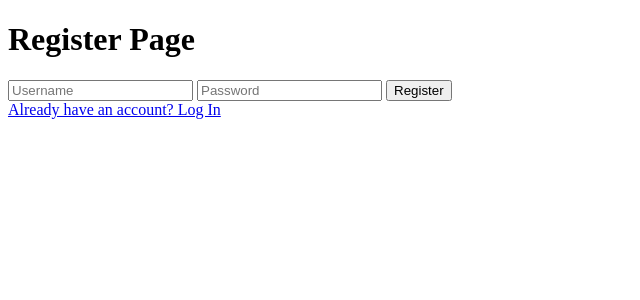
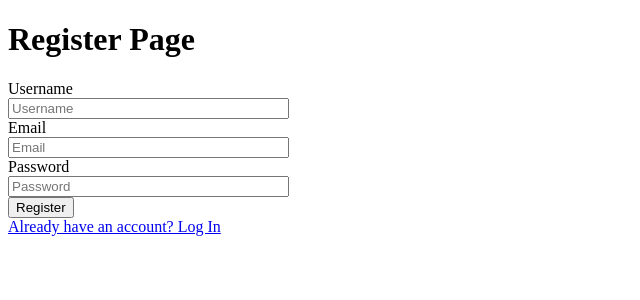
Before and after one commit to ShadowAly/2fast2quick, a Flask app: page /register in a window 1280 px wide. Shown: the top 300 px of the page, without its empty margins (0-640 px from the left). Run offline with Flask 2, Linux system fonts and the light colour scheme.

Commit message:
added mail to sign up and added mail or username to log in

```diff
--- a/main.py
+++ b/main.py
@@ -2,7 +2,7 @@ from flask import Flask, render_template, url_for, redirect, flash
 from flask_login import UserMixin, login_user, LoginManager, login_required, logout_user, current_user
 from flask_wtf import FlaskForm
 from wtforms import StringField, PasswordField, SubmitField
-from wtforms.validators import InputRequired, Length, ValidationError
+from wtforms.validators import InputRequired, Length, ValidationError, Email
 from flask_bcrypt import Bcrypt
 from tinydb import TinyDB, Query
 import os
@@ -20,22 +20,27 @@ login_manager.init_app(app)
 login_manager.login_view = 'login'
 
 class UserClass(UserMixin):
-    def __init__(self, user_id, username, password):
+    def __init__(self, user_id, username, email, password):
         self.id = user_id
         self.username = username
+        self.email = email
         self.password = password
 
 @login_manager.user_loader
 def load_user(user_id):
-    User = Query()
     user_data = users_table.get(doc_id=int(user_id))
     if user_data:
-        return UserClass(user_data.doc_id, user_data['username'], user_data['password'])
+        return UserClass(user_data.doc_id, user_data['username'],
+                        user_data['email'], user_data['password'])
     return None
 
 class RegisterForm(FlaskForm):
-    username = StringField(validators=[InputRequired(), Length(min=4, max=20)], render_kw={"placeholder": "Username"})
-    password = PasswordField(validators=[InputRequired(), Length(min=8, max=20)], render_kw={"placeholder": "Password"})
+    username = StringField(validators=[InputRequired(), Length(min=4, max=20)],
+                         render_kw={"placeholder": "Username"})
+    email = StringField(validators=[InputRequired(), Email()],
+                      render_kw={"placeholder": "Email"})
+    password = PasswordField(validators=[InputRequired(), Length(min=8, max=20)],
+                           render_kw={"placeholder": "Password"})
     submit = SubmitField('Register')
 
     def validate_username(self, username):
@@ -43,9 +48,16 @@ class RegisterForm(FlaskForm):
         if users_table.contains(User.username == username.data):
             raise ValidationError('Username already exists')
 
+    def validate_email(self, email):
+        User = Query()
+        if users_table.contains(User.email == email.data):
+            raise ValidationError('Email already registered')
+
 class LoginForm(FlaskForm):
-    username = StringField(validators=[InputRequired(), Length(min=4, max=20)], render_kw={"placeholder": "Username"})
-    password = PasswordField(validators=[InputRequired(), Length(min=8, max=20)], render_kw={"placeholder": "Password"})
+    login_identifier = StringField(validators=[InputRequired()],
+                                 render_kw={"placeholder": "Email or Username"})
+    password = PasswordField(validators=[InputRequired(), Length(min=8, max=20)],
+                           render_kw={"placeholder": "Password"})
     submit = SubmitField('Login')
 
 @app.route('/')
@@ -57,18 +69,24 @@ def login():
     form = LoginForm()
     if form.validate_on_submit():
         User = Query()
-        user_data = users_table.get(User.username == form.username.data)
+        user_data = users_table.get(User.email == form.login_identifier.data)
+        if not user_data:
+            user_data = users_table.get(User.username == form.login_identifier.data)
+
         if user_data and bcrypt.check_password_hash(user_data['password'], form.password.data):
-            user = UserClass(user_data.doc_id, user_data['username'], user_data['password'])
+            user = UserClass(user_data.doc_id, user_data['username'],
+                           user_data['email'], user_data['password'])
             login_user(user)
             return redirect(url_for('dashboard'))
-        flash('Invalid username or password')
+        flash('Invalid login credentials')
     return render_template('login.html', form=form)
 
 @app.route('/dashboard')
 @login_required
 def dashboard():
-    return render_template('dashboard.html', username=current_user.username)
+    return render_template('dashboard.html',
+                         username=current_user.username,
+                         email=current_user.email)
 
 @app.route('/logout')
 @login_required
@@ -83,9 +101,10 @@ def register():
         hashed_password = bcrypt.generate_password_hash(form.password.data).decode('utf-8')
         user_id = users_table.insert({
             'username': form.username.data,
+            'email': form.email.data,
             'password': hashed_password
         })
-        user = UserClass(user_id, form.username.data, hashed_password)
+        user = UserClass(user_id, form.username.data, form.email.data, hashed_password)
         login_user(user)
         return redirect(url_for('dashboard'))
     return render_template('register.html', form=form)
--- a/templates/register.html
+++ b/templates/register.html
@@ -1,24 +1,56 @@
 <!DOCTYPE html>
 <html lang="en">
-
 <head>
     <meta charset="UTF-8">
     <meta http-equiv="X-UA-Compatible" content="IE=edge">
     <meta name="viewport" content="width=device-width, initial-scale=1.0">
     <title>Register</title>
 </head>
-
 <body>
     <h1>Register Page</h1>
 
+    {% with messages = get_flashed_messages() %}
+        {% if messages %}
+            {% for message in messages %}
+                <div class="alert">{{ message }}</div>
+            {% endfor %}
+        {% endif %}
+    {% endwith %}
+
     <form method="POST" action="">
         {{ form.hidden_tag() }}
-        {{ form.username }}
-        {{ form.password }}
-        {{ form.submit }}
+        <div>
+            {{ form.username.label }}<br>
+            {{ form.username(size=32) }}
+            {% if form.username.errors %}
+                {% for error in form.username.errors %}
+                    <span style="color: red;">{{ error }}</span>
+                {% endfor %}
+            {% endif %}
+        </div>
+        <div>
+            {{ form.email.label }}<br>
+            {{ form.email(size=32) }}
+            {% if form.email.errors %}
+                {% for error in form.email.errors %}
+                    <span style="color: red;">{{ error }}</span>
+                {% endfor %}
+            {% endif %}
+        </div>
+        <div>
+            {{ form.password.label }}<br>
+            {{ form.password(size=32) }}
+            {% if form.password.errors %}
+                {% for error in form.password.errors %}
+                    <span style="color: red;">{{ error }}</span>
+                {% endfor %}
+            {% endif %}
+        </div>
+        <div>
+            {{ form.submit() }}
+        </div>
     </form>
 
     <a href="{{ url_for('login') }}">Already have an account? Log In</a>
 </body>
-
 </html>
--- a/user.json
+++ b/user.json
@@ -1 +1 @@
-{"users": {"1": {"username": "ShadowAly", "password": "$2b$12$gC5tPLHgzaV9JMWSEcePIO55z7vUeF2yQn33GAVfH7vof87cigAlK"}}}
+{"users": {"1": {"username": "ShadowAly", "password": "$2b$12$gC5tPLHgzaV9JMWSEcePIO55z7vUeF2yQn33GAVfH7vof87cigAlK"}, "2": {"username": "Vilinec21", "email": "vilinec21@fmail.com", "password": "$2b$12$67IUhZmR8ODVbrCgRi2cOeW4mz1EsBrCp/trZvsgSgWL1YLFzBBBC"}}}
```
Also changed, not shown: templates/login.html (+42 -6 lines).
